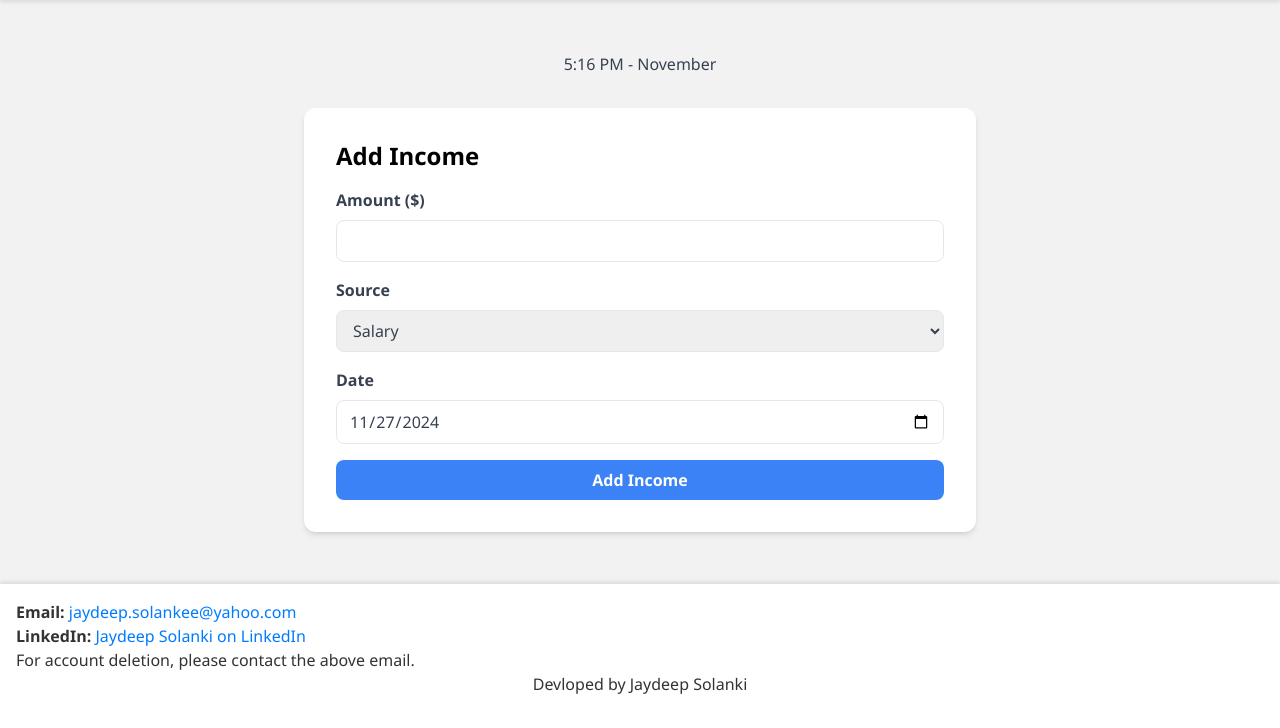
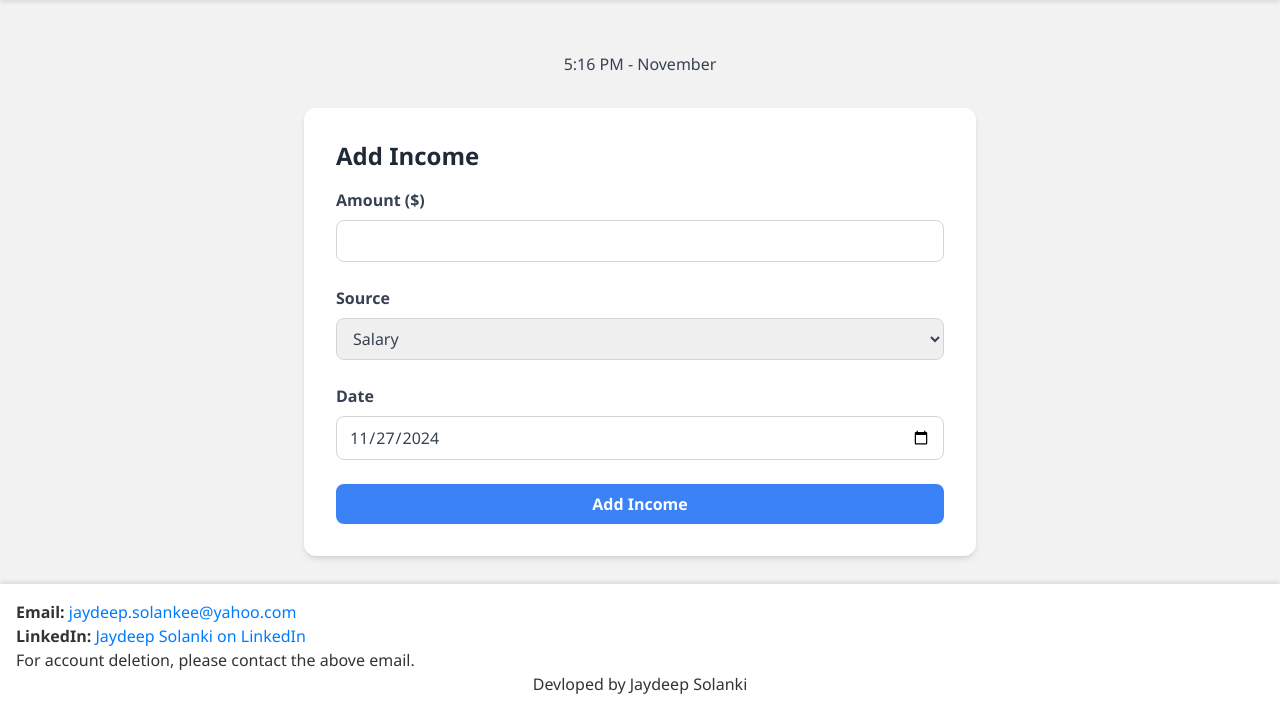
Before and after one commit to WhoIsJayD/Finance-Manager, a Flask app: page /add_income in a window 1280 px wide. Shown: the part 72-800 px from the top of the page. Run offline with Flask 3, Linux system fonts and the light colour scheme; the visitor is signed in with stand-in values (Sample User, id 1); data that the repository does not hold is empty; some libraries are stand-ins or nearby versions.

Commit message:
Update add_income.html

```diff
--- a/templates/add_income.html
+++ b/templates/add_income.html
@@ -2,41 +2,55 @@
 
 {% block content %}
 <div class="max-w-md mx-auto bg-white rounded-xl shadow-md overflow-hidden md:max-w-2xl mt-8">
-        <div class="p-8">
-            <h2 class="text-2xl font-bold mb-4">Add Income</h2>
-            <form method="POST">
-                <div class="mb-4">
-                    <label for="amount" class="block text-gray-700 font-bold mb-2">Amount
-                        ({{ config.currency }})</label>
+    <div class="p-6 sm:p-8">
+        <h2 class="text-xl sm:text-2xl font-bold mb-4 text-gray-800">Add Income</h2>
+        <form method="POST" class="space-y-6">
+            <!-- Amount Field -->
+            <div>
+                <label for="amount" class="block text-sm sm:text-base text-gray-700 font-semibold mb-2">
+                    Amount ({{ config.currency }})
+                </label>
                 <input type="number" step="0.01" name="amount" id="amount" required
-                           class="w-full px-3 py-2 border rounded-lg text-gray-700 focus:outline-none focus:border-blue-500">
+                    class="w-full px-3 py-2 border border-gray-300 rounded-lg text-gray-700 focus:outline-none focus:ring-2 focus:ring-blue-500 focus:border-transparent transition duration-200">
             </div>
-                <div class="mb-4">
-                    <label for="source" class="block text-gray-700 font-bold mb-2">Source</label>
+
+            <!-- Source Field -->
+            <div>
+                <label for="source" class="block text-sm sm:text-base text-gray-700 font-semibold mb-2">
+                    Source
+                </label>
                 <select name="source" id="source" required
-                            class="w-full px-3 py-2 border rounded-lg text-gray-700 focus:outline-none focus:border-blue-500">
+                    class="w-full px-3 py-2 border border-gray-300 rounded-lg text-gray-700 focus:outline-none focus:ring-2 focus:ring-blue-500 focus:border-transparent transition duration-200">
                     {% for source in config.sources %}
                         <option value="{{ source }}">{{ source }}</option>
                     {% endfor %}
                 </select>
             </div>
-                <div class="mb-4">
-                    <label for="date" class="block text-gray-700 font-bold mb-2">Date</label>
+
+            <!-- Date Field -->
+            <div>
+                <label for="date" class="block text-sm sm:text-base text-gray-700 font-semibold mb-2">
+                    Date
+                </label>
                 <input type="date" name="date" id="date" required
-                           class="w-full px-3 py-2 border rounded-lg text-gray-700 focus:outline-none focus:border-blue-500">
+                    class="w-full px-3 py-2 border border-gray-300 rounded-lg text-gray-700 focus:outline-none focus:ring-2 focus:ring-blue-500 focus:border-transparent transition duration-200">
             </div>
+
+            <!-- Submit Button -->
+            <div>
                 <button type="submit"
-                        class="w-full bg-blue-500 text-white font-bold py-2 px-4 rounded-lg hover:bg-blue-600 focus:outline-none focus:shadow-outline">
+                    class="w-full bg-blue-500 text-white font-bold py-2 px-4 rounded-lg hover:bg-blue-600 focus:outline-none focus:ring-2 focus:ring-blue-500 focus:ring-offset-2 transition duration-200">
                     Add Income
                 </button>
+            </div>
         </form>
     </div>
 </div>
 
 <script>
     document.addEventListener('DOMContentLoaded', function () {
+        // Set today's date as the default value
         document.getElementById('date').value = new Date().toISOString().substr(0, 10);
     });
 </script>
-
 {% endblock %}
```
Lines whose indentation alone changed are shown as unchanged.
